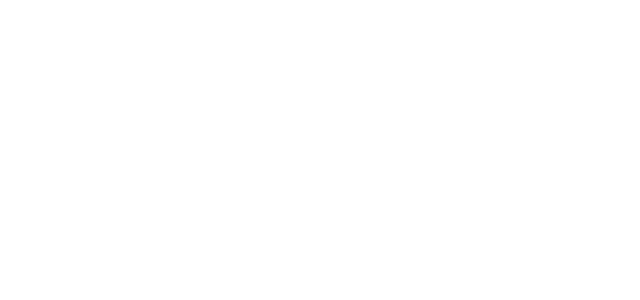
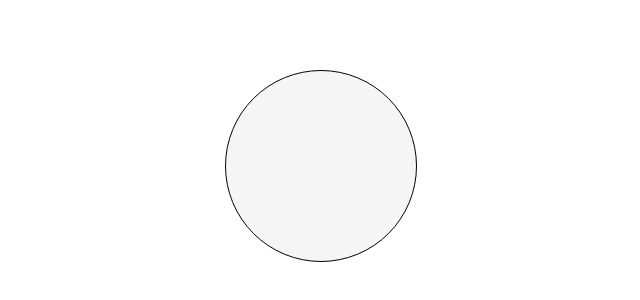
Before and after one commit to carlosbolzanell/Top-Care, a React (Vite) app: page / in a window 1280 px wide. Shown: the part 234-534 px from the top of the page, without its empty margins (319-959 px from the left). Built offline with nearby package versions, Linux system fonts and the light colour scheme; a web font is replaced by a local one.

Commit message:
Implementando biblioteca dropzone

```diff
--- a/package.json
+++ b/package.json
@@ -14,7 +14,8 @@
     "@fortawesome/free-solid-svg-icons": "^6.5.1",
     "@fortawesome/react-fontawesome": "^0.2.0",
     "react": "^18.2.0",
-    "react-dom": "^18.2.0"
+    "react-dom": "^18.2.0",
+    "react-dropzone": "^14.2.3"
   },
   "devDependencies": {
     "@types/react": "^18.2.56",
--- a/src/App.jsx
+++ b/src/App.jsx
@@ -1,12 +1,13 @@
 import { useState } from 'react'
 import BotaoPequeno from './components/BotaoPequeno'
 import BarraPesquisa from './components/BarraPesquisa'
+import CadastroPet from './components/pop-up/CadastroPet'
 
 function App() {
 
   return (
     <div className="h-screen flex justify-center items-center flex-col gap-10">
-
+        <CadastroPet />
     </div>
   )
 }
--- a/src/Components/pop-up/CadastroPet/CadastroPet.jsx
+++ b/src/Components/pop-up/CadastroPet/CadastroPet.jsx
@@ -0,0 +1,9 @@
+import InputFile from "../../InputFile/InputFile"
+
+export default function CadastroPet(){
+    return(
+        <div>
+            <InputFile />
+        </div>
+    )
+}
--- a/src/Components/pop-up/CadastroPet/index.jsx
+++ b/src/Components/pop-up/CadastroPet/index.jsx
@@ -0,0 +1 @@
+export {default} from './CadastroPet';
--- /dev/null
+++ b/src/components/InputFile/InputFile.jsx
@@ -0,0 +1,51 @@
+import { useCallback } from "react";
+import { useState } from "react"
+import { useDropzone } from "react-dropzone";
+
+export default function InputFile() {
+    const [file, setFile] = useState(null);
+
+    const onDrop = useCallback((files) => {
+        const filePego = files[0];
+
+        const reader = new FileReader();
+        reader.onload = () => {
+            setFile(reader.result);
+        };
+        reader.readAsDataURL(filePego);
+    }, []);
+
+
+    const dropzone = useDropzone({
+        onDrop,
+        accept: {
+            'image/png': ['.png'],
+            'image/jpeg': ['.jpeg'],
+            'image/jpg': ['.jpg']
+        }
+    })
+    if (file) {
+        console.log(file);
+        return <HasFile file={file} />;
+    }
+
+    return <Input dropzone={dropzone} />
+
+}
+const Input = ({ dropzone }) => {
+    const { getRootProps, getInputProps, isDragActive } = dropzone;
+    return (
+        <div {...getRootProps()} className={`border border-black rounded-full h-48 w-48 bg-branco ${isDragActive ? 'border-primaria' : 'border-black'}`}>
+            <input {...getInputProps()} className="hidden" />
+        </div>
+    )
+}
+const HasFile = ({ file }) => {
+    return (
+        <div className="border border-black rounded-full h-48 w-48 bg-branco">
+            <div>
+                <img src={file} alt="" />
+            </div>
+        </div>
+    )
+}
```
Also changed, not shown: 1 other file (tests, documents, lock files or other folders).
